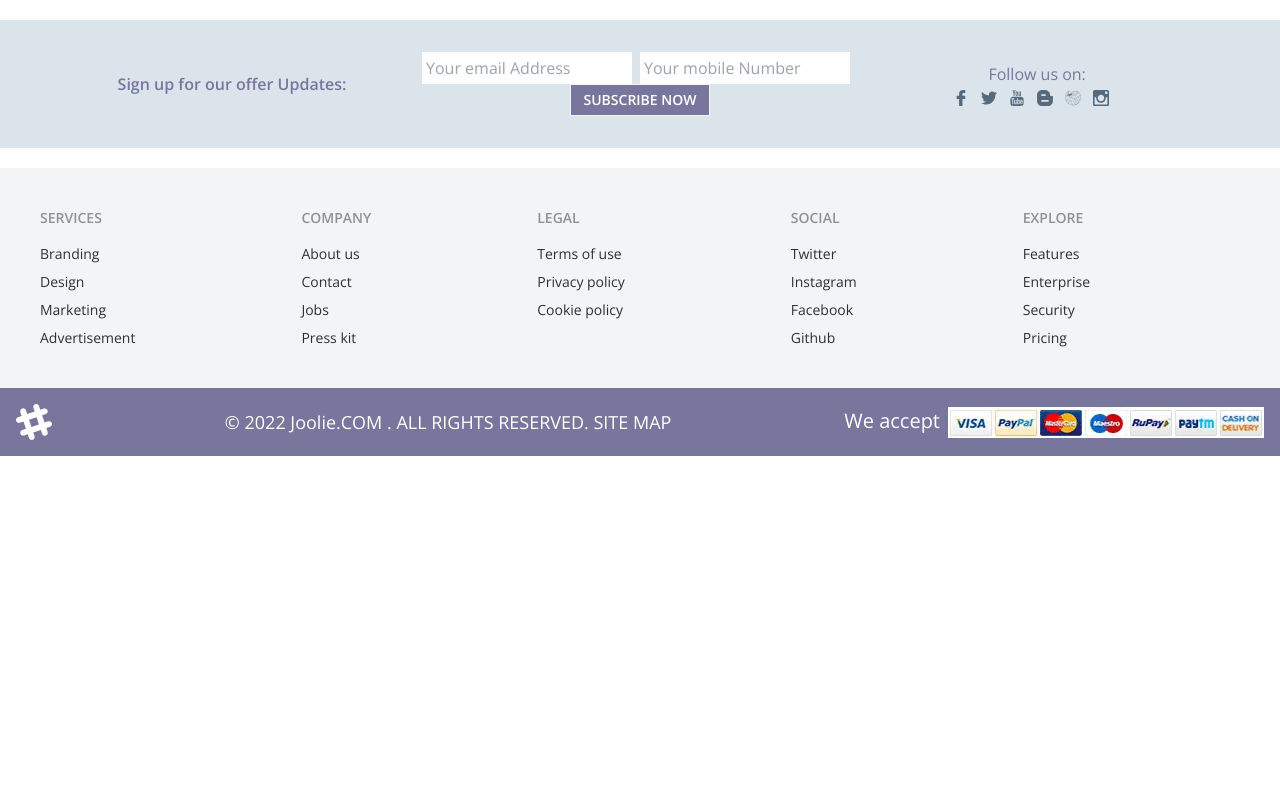
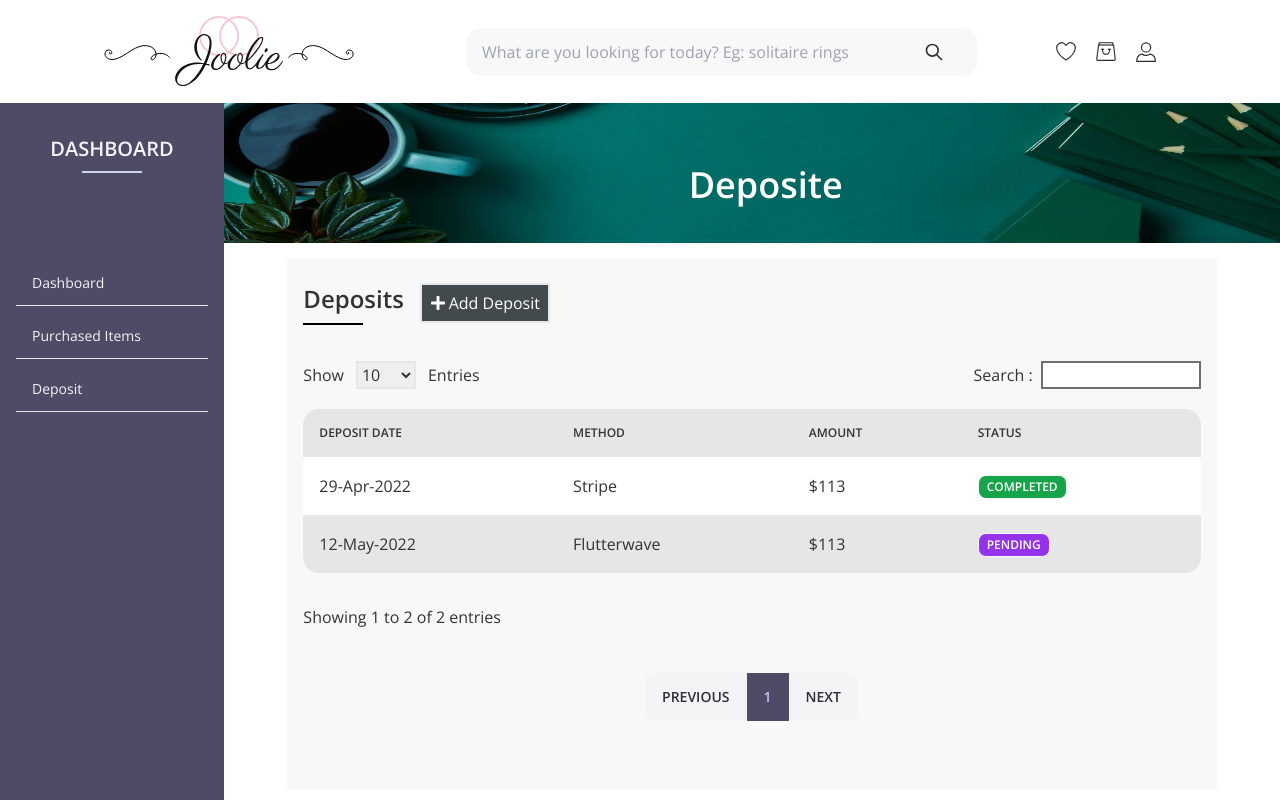
Before and after one commit to eliyas700/Candre-Jwellery, a React (Create React App) app: page /wishlist/deposit in a window 1280 px wide. Shown: the top 800 px of the page. Built offline with nearby package versions, Linux system fonts and the light colour scheme.

Commit message:
Deposit Section Completed

```diff
--- a/src/App.js
+++ b/src/App.js
@@ -13,6 +13,7 @@ import UserCart from "./Components/UserCart/UserCart";
 import UserWishList from "./Components/UserWishList/UserWishList";
 import DashboardInfo from "./Components/UserWishList/DashboardInfo";
 import PurchasedItems from "./Components/UserWishList/PurchasedItems";
+import Deposit from "./Components/UserWishList/Deposit";
 function App() {
   return (
     <div className="App">
@@ -31,6 +32,7 @@ function App() {
         <Route path="/wishlist" element={<UserWishList />}>
           <Route index element={<DashboardInfo />}></Route>
           <Route path="purchasedItem" element={<PurchasedItems />}></Route>
+          <Route path="deposit" element={<Deposit />}></Route>
         </Route>
       </Routes>
 
--- /dev/null
+++ b/src/Components/UserWishList/Deposit.js
@@ -0,0 +1,89 @@
+import React from "react";
+import { FaPlus } from "react-icons/fa";
+import DashboardHeader from "./DashboardHeader";
+
+const Deposit = () => {
+  return (
+    <div>
+      <DashboardHeader title={"Deposite"}></DashboardHeader>
+      <div className="w-[88%] mx-auto h-auto bg-[#f8f8f8] p-4 mt-4 py-6">
+        <div className="flex items-center">
+          <h2 className="text-2xl text-left font-semibold pb-2 mr-4">
+            Deposits
+          </h2>
+          <button className=" flex justify-between items-center w-[130px] h-[40px] font-semi px-2 bg-[#424A4D] text-white hover:bg-[white] hover:text-[#424A4D] border-2">
+            <FaPlus /> Add Deposit
+          </button>
+        </div>
+        <div className="w-[60px] h-[2px] bg-black"></div>
+
+        <div className="flex justify-between mt-9">
+          <div>
+            <span>Show</span>
+            <select name="" id="" className="w-[60px] mx-3 border-2">
+              <option value="10">10</option>
+              <option value="25">25</option>
+              <option value="50">25</option>
+            </select>
+            <span>Entries</span>
+          </div>
+          <div>
+            <label htmlFor="search">Search :</label>
+            <input
+              className="border-2 border-info w-[160px] ml-2"
+              type="text"
+              name=""
+              id=""
+            />
+          </div>
+        </div>
+        <div class="overflow-x-auto mt-5 ">
+          <table class="table table-zebra w-full">
+            <thead className="">
+              <tr>
+                <th>Deposit Date</th>
+                <th>Method</th>
+                <th>Amount</th>
+                <th> Status</th>
+              </tr>
+            </thead>
+
+            <tbody className="">
+              <tr>
+                <td>29-Apr-2022</td>
+                <td>Stripe</td>
+                <td>$113</td>
+                <td>
+                  <button className="btn-xs btn bg-green-600 text-white">
+                    Completed
+                  </button>
+                </td>
+              </tr>
+              <tr>
+                <td>12-May-2022</td>
+                <td>Flutterwave</td>
+                <td>$113</td>
+                <td>
+                  <button className="btn-xs btn bg-purple-600 text-white">
+                    Pending
+                  </button>
+                </td>
+              </tr>
+            </tbody>
+          </table>
+
+          <p className="text-left mt-8">Showing 1 to 2 of 2 entries </p>
+          <div className="mx-auto w-[30%] my-7">
+            <div class="btn-group  my-4">
+              <button class="btn ">Previous</button>
+              <button class="btn btn-active ">1</button>
+              <button class="btn">Next</button>
+            </div>
+          </div>
+        </div>
+      </div>
+    </div>
+  );
+};
+
+export default Deposit;
--- a/src/Components/UserWishList/PurchasedItems.js
+++ b/src/Components/UserWishList/PurchasedItems.js
@@ -52,7 +52,6 @@ const PurchasedItems = () => {
           <div className="mx-auto w-[30%] my-7">
             <div class="btn-group  my-4">
               <button class="btn ">Previous</button>
-
               <button class="btn">Next</button>
             </div>
           </div>
--- a/src/Components/UserWishList/UserWishList.js
+++ b/src/Components/UserWishList/UserWishList.js
@@ -62,6 +62,10 @@ const UserWishList = () => {
                   <Link to="/wishlist/purchasedItem">Purchased Items</Link>
                 </li>
                 <hr />
+                <li className="pt-2">
+                  <Link to="/wishlist/deposit">Deposit</Link>
+                </li>
+                <hr />
               </ul>
             </div>
           </div>
```
